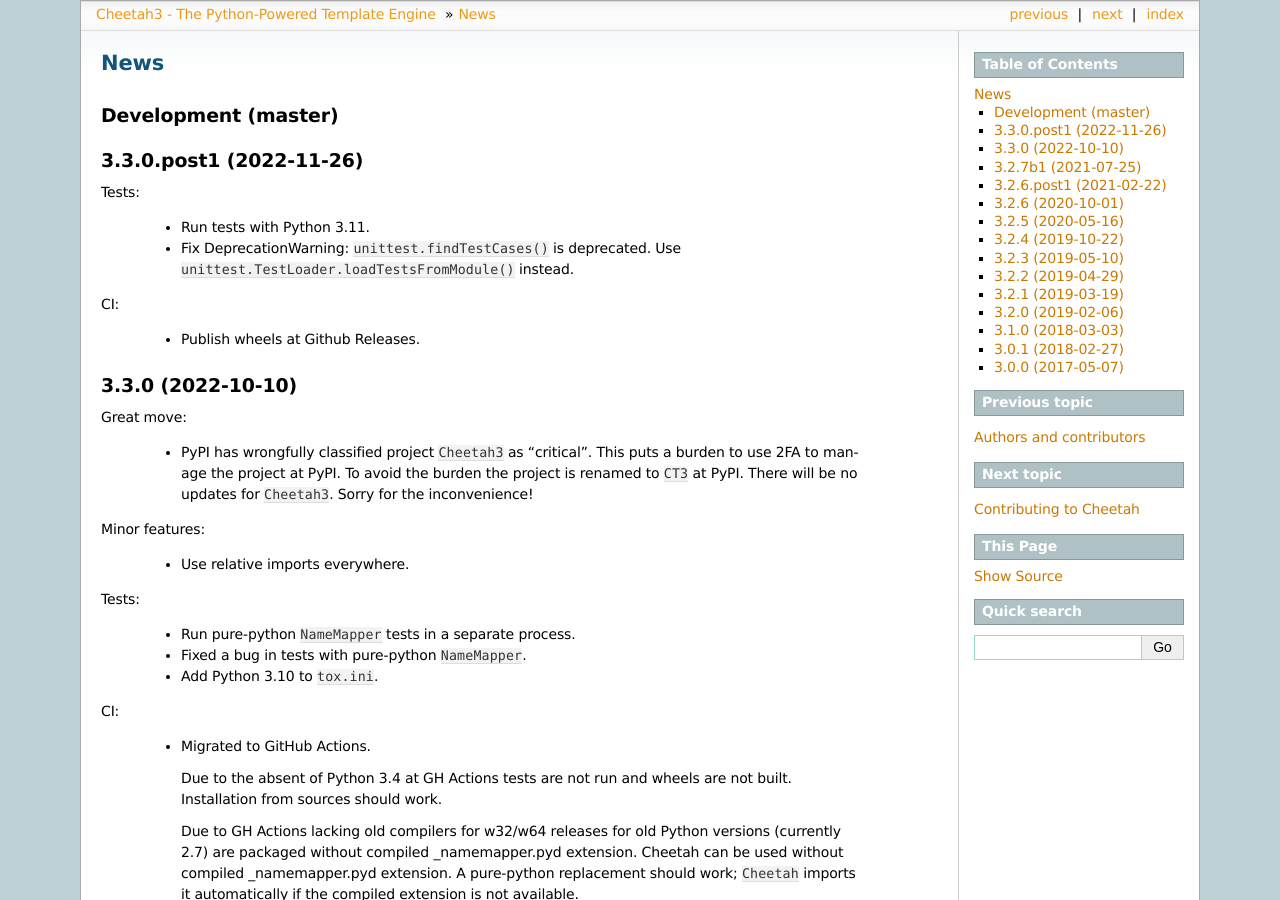
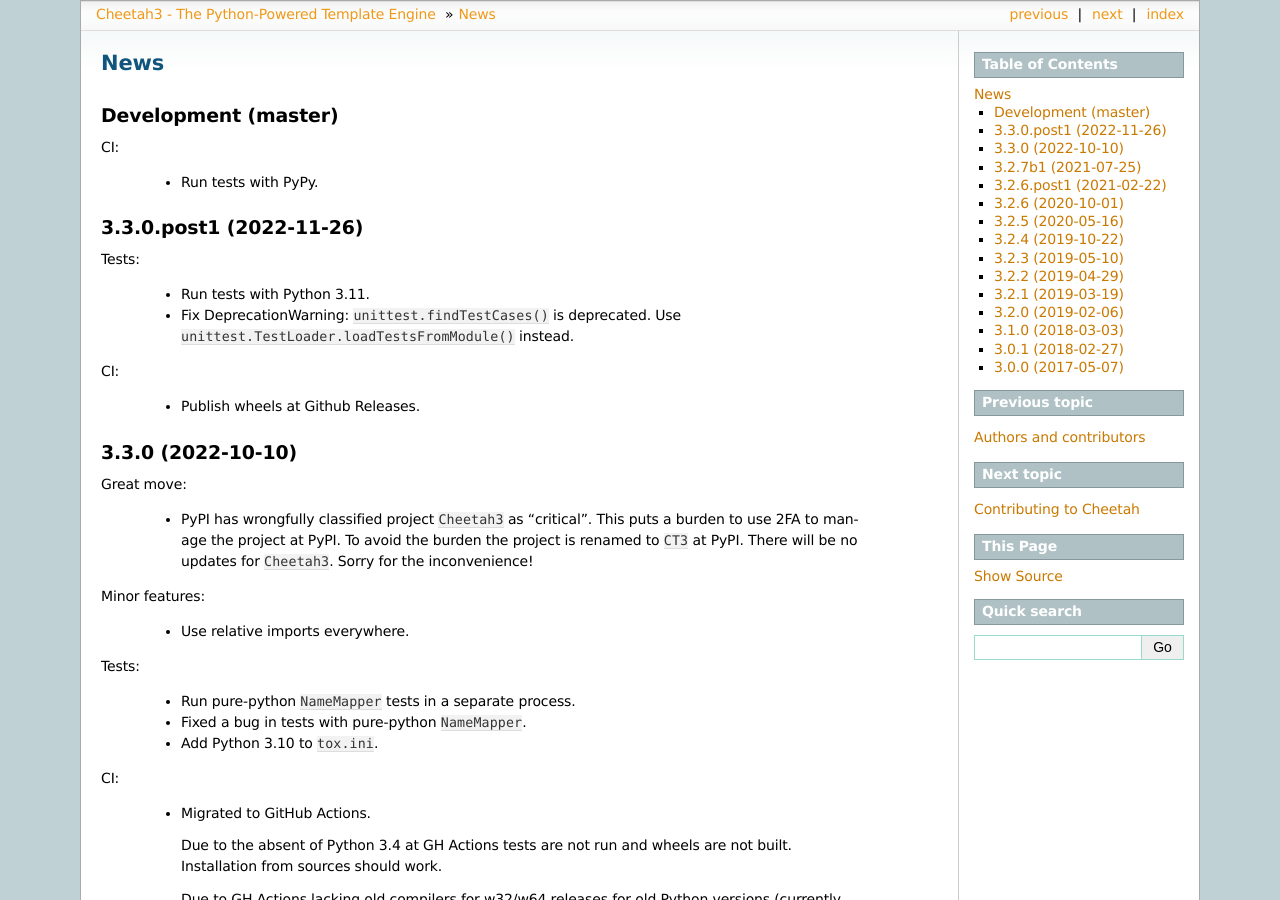
Before and after one commit to CheetahTemplate3/cheetah3, a Sphinx documentation site: the page built from docs/news.rst, in a window 1280 px wide and 900 px high. Built offline with Sphinx 7.4.7, drawn with Linux system fonts in a browser that asks for light colours; pages that are not in the unit, such as notebooks, are missing from menus.

Commit message:
CI: Run tests with PyPy

```diff
--- a/docs/news.rst
+++ b/docs/news.rst
@@ -3,6 +3,10 @@ News
 
 Development (master)
 --------------------
+
+CI:
+
+  - Run tests with PyPy.
 
 3.3.0.post1 (2022-11-26)
 ------------------------
```
Also changed, not shown: 1 other file.
